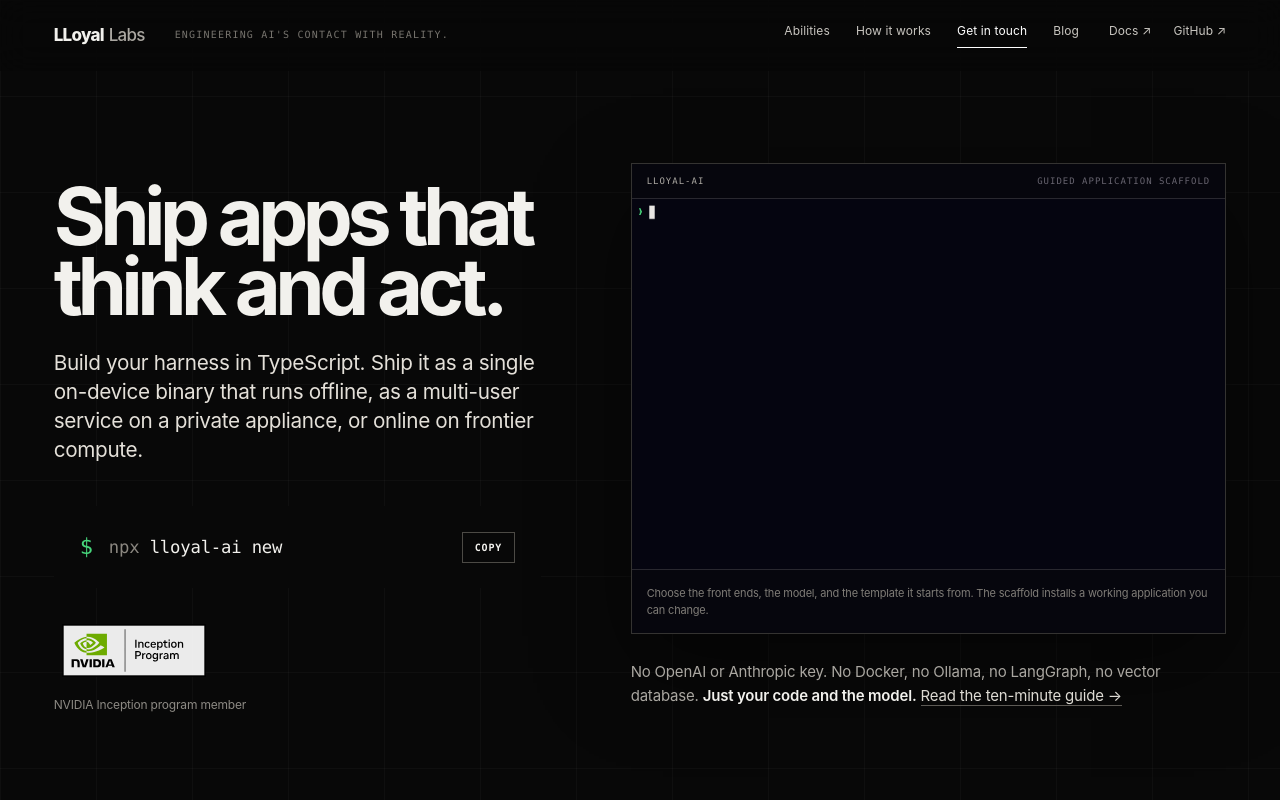
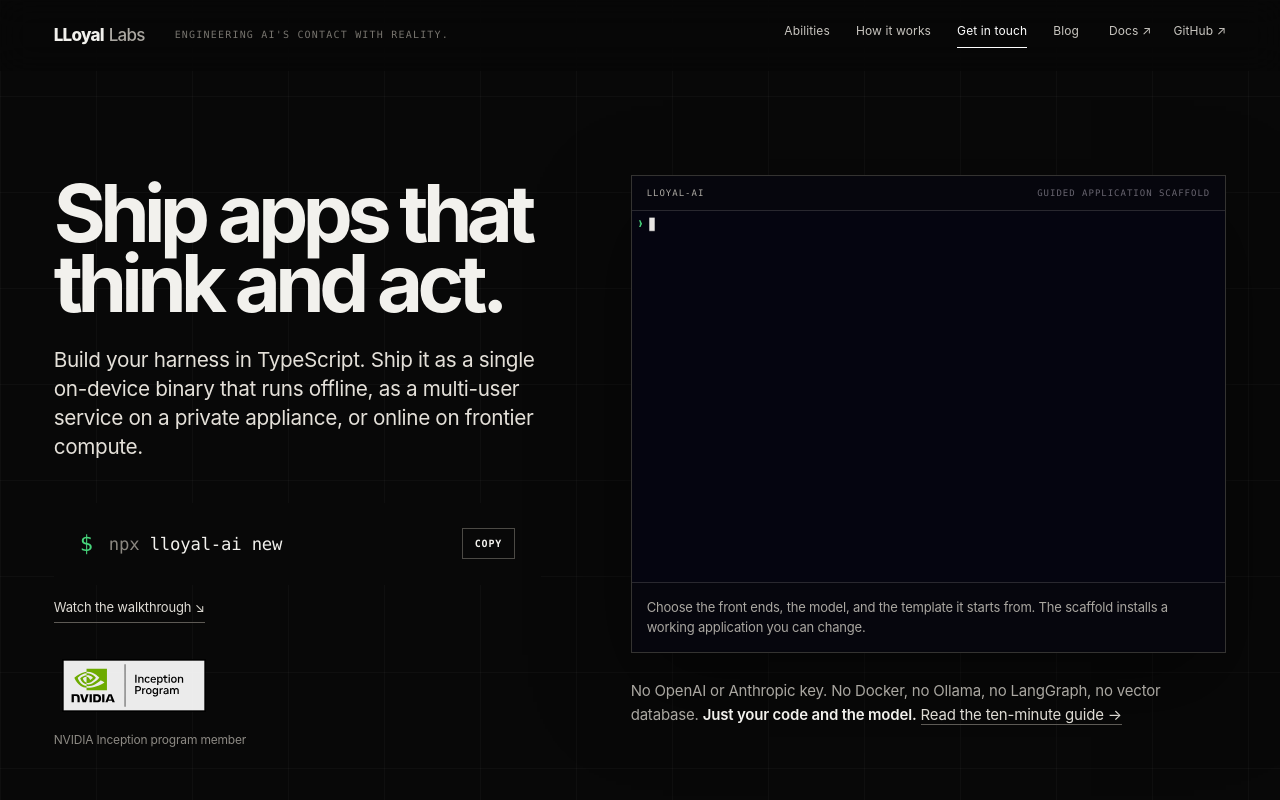
Before and after one commit to lloyal-ai/website, a React (Vite) app: page / in a window 1280 px wide. Shown: the top 800 px of the page. Built offline with nearby package versions, Linux system fonts and the light colour scheme.

Commit message:
Improve supporting text legibility and link hero to walkthrough

```diff
--- a/index.html
+++ b/index.html
@@ -941,7 +941,7 @@
 }
 .build-entry-copy > a {
   display: inline-block;
-  margin-top: 28px;
+  margin-top: 12px;
   padding-bottom: 5px;
   color: #dedbd4;
   border-bottom: 1px solid #5d5a55;
@@ -985,9 +985,9 @@
 .scaffold-shot figcaption {
   margin: 0;
   padding: 15px;
-  color: #7f7c77;
+  color: #aaa7a1;
   border-top: 1px solid #29282f;
-  font-size: 11px;
+  font-size: 13px;
   line-height: 1.5;
 }
 
@@ -1234,6 +1234,7 @@
 <h1>Ship apps that think and act.</h1>
 <p class="large-copy">Build your harness in TypeScript. Ship it as a single on-device binary that runs offline, as a multi-user service on a private appliance, or online on frontier compute.</p>
 <div class="build-command"><span>$</span><code><span class="cmd-run">npx</span> lloyal-ai new</code><button type="button" data-copy-command="npx lloyal-ai new">Copy</button></div>
+<a href="#start">Watch the walkthrough <span aria-hidden="true">↘</span></a>
 <figure class="inception-membership">
 <a href="https://www.nvidia.com/en-us/startups/" rel="noreferrer" target="_blank"><img alt="NVIDIA Inception Program member badge" height="69" src="/assets/nvidia-inception-program-badge.svg" width="160"/></a>
 <figcaption>NVIDIA Inception program member</figcaption>
--- a/public/styles.css
+++ b/public/styles.css
@@ -458,11 +458,11 @@
 .engagement { margin-top:38px; display:flex; flex-wrap:wrap; gap:8px; }
 .engagement span { padding:8px 10px; border:1px solid #403e3a; color:#a6a29b; font-family:var(--mono); font-weight:600; font-size:8px; text-transform:uppercase; letter-spacing:.08em; }
 .partner-form { padding:30px; border:1px solid var(--line); display:grid; gap:17px; background:#090909; }
-.partner-form label { color:#8c8983; font-family:var(--mono); font-size:9px; text-transform:uppercase; letter-spacing:.1em; }
+.partner-form label { color:#8c8983; font-family:var(--mono); font-size:12px; text-transform:uppercase; letter-spacing:.1em; }
 .partner-form input, .partner-form textarea { width:100%; margin-top:8px; padding:11px 0; border:0; border-bottom:1px solid #373532; border-radius:0; outline:0; color:var(--ink); background:transparent; resize:vertical; font-family:var(--sans); font-size:14px; text-transform:none; letter-spacing:normal; }
 .partner-form input:focus, .partner-form textarea:focus { border-color:#c5c2bc; }
 .partner-form .button { margin-top:6px; width:100%; cursor:pointer; }
-.form-note { margin:0; color:#625f5a; font-size:9px; line-height:1.45; }
+.form-note { margin:0; color:#aaa7a1; font-size:13px; line-height:1.45; }
 /* The three placements are the answer this question is fishing for, so they
    have to stay readable. In the placeholder the list was clipped at 1180 and
    below — losing the last item, which is the one furthest from what a reader
```
